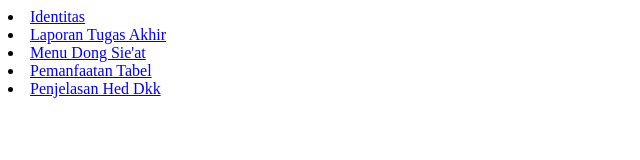
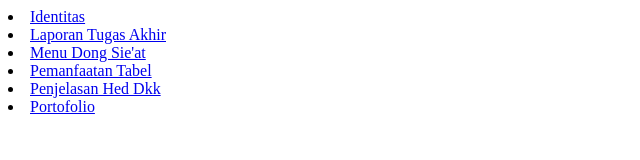
Before and after one commit to ThriftingStore/Perancangan-Web, a plain HTML site: page index.html in a window 1280 px wide. Shown: the whole page, without its empty margins (0-640 px from the left). Drawn offline with Linux system fonts and the light colour scheme.

Commit message:
Update index.html

```diff
--- a/index.html
+++ b/index.html
@@ -12,5 +12,6 @@
     <li><a href="Menu Dong Sie'at.html">Menu Dong Sie'at</a></li>
     <li><a href="Pemanfaatan Table.html">Pemanfaatan Tabel</a></li>
     <li><a href="Penjelasan Head Dkk.html">Penjelasan Hed Dkk</a></li>
+    <li><a href="portofolio.html">Portofolio</a></li>
 </body>
 </html>
```
